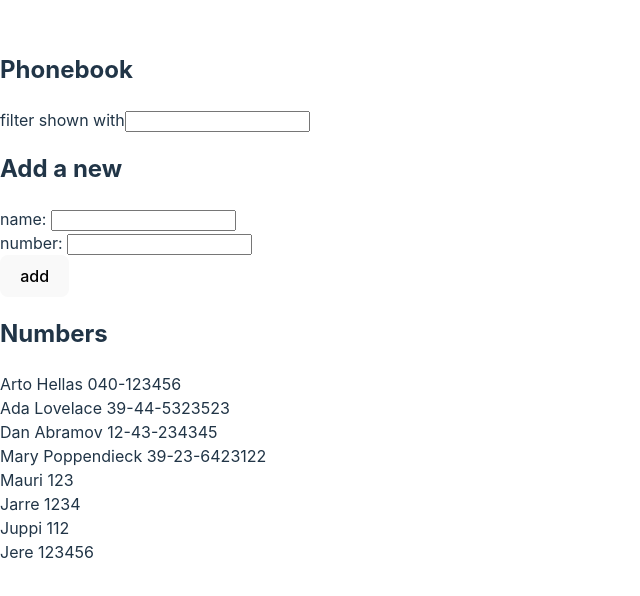
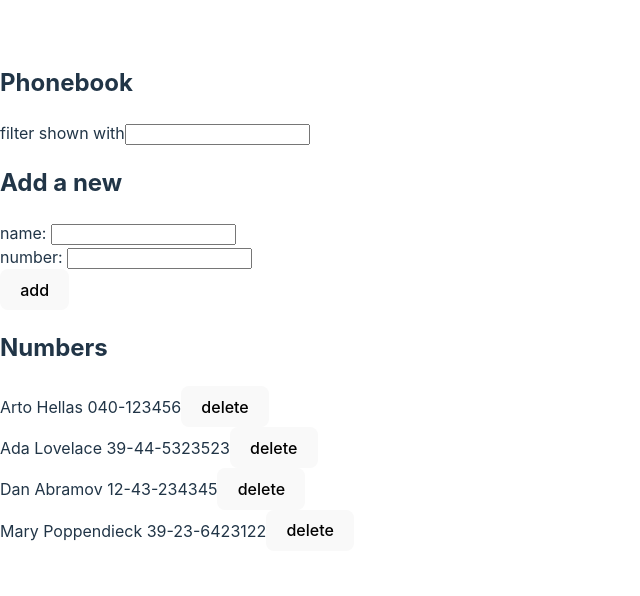
Before and after one commit to mankeli86/FullStackOpen23, a React (Vite) app in the folder osa2/puhelinluettelo/: page / in a window 1280 px wide. Shown: the part 102-698 px from the top of the page, without its empty margins (0-640 px from the left). Built offline with nearby package versions, Linux system fonts and the light colour scheme; data requests are answered from the project's data file.

Commit message:
puhelinluettelo step9

```diff
--- a/osa2/puhelinluettelo/db.json
+++ b/osa2/puhelinluettelo/db.json
@@ -1,5 +1,5 @@
 {
-  "persons": [
+  "persons":[
     {
       "name": "Arto Hellas",
       "number": "040-123456",
@@ -19,26 +19,6 @@
       "name": "Mary Poppendieck",
       "number": "39-23-6423122",
       "id": 4
-    },
-    {
-      "name": "Mauri",
-      "number": "123",
-      "id": 5
-    },
-    {
-      "name": "Jarre",
-      "number": "1234",
-      "id": 6
-    },
-    {
-      "name": "Juppi",
-      "number": "112",
-      "id": 7
-    },
-    {
-      "name": "Jere",
-      "number": "123456",
-      "id": 8
     }
   ]
 }
--- a/osa2/puhelinluettelo/src/App.jsx
+++ b/osa2/puhelinluettelo/src/App.jsx
@@ -25,9 +25,10 @@ const PersonForm = ({ name, number, handleName, handleNumber, addNumber }) => {
   )
 }
 
-const Persons = ({ persons }) => {
+const Persons = ({ persons, deleteNumber }) => {
   return (
-    persons.map(person => <div key={person.name}>{person.name} {person.number}</div>)
+    persons.map(person => <div key={person.name}>{person.name} {person.number}
+    <button onClick={() => deleteNumber(person.id, person.name)}>delete</button></div>)
   )
 }
 
@@ -46,6 +47,22 @@ const App = () => {
         setFilteredNames(p)
       })
   }, [])
+
+  const deleteFromPhonebook = (id, name) => {
+    const deleting = window.confirm(`Delete ${name} ?`)
+    if (deleting) {
+      contactService
+        .deleteContact(id)
+          .then(() => {
+            contactService
+              .getAll()
+                .then(p => {
+                  setPersons(p)
+                  setFilteredNames(p)
+                })
+          })
+    }
+  }
 
   const addToPhonebook = (event) => {
     event.preventDefault()
@@ -92,7 +109,7 @@ const App = () => {
       <PersonForm name={newName} number={newNumber} handleName={handleNameChange}
         handleNumber={handleNumberChange} addNumber={addToPhonebook}/>
       <h2>Numbers</h2>
-      <Persons persons={filteredNames}/>
+      <Persons persons={filteredNames} deleteNumber={deleteFromPhonebook}/>
     </div>
   )
 
--- a/osa2/puhelinluettelo/src/contactService.jsx
+++ b/osa2/puhelinluettelo/src/contactService.jsx
@@ -11,9 +11,14 @@ const create = newObject => {
   return request.then(response => response.data)
 }
 
+const deleteContact = (id) => {
+  const request = axios.delete(`${baseUrl}/${id}`)
+  return request.then(response => response.data)
+}
+
 const update = (id, newObject) => {
   const request = axios.put(`${baseUrl}/${id}`, newObject)
   return request.then(response => response.data)
 }
 
-export default { getAll, create, update }
+export default { getAll, create, update, deleteContact }
```
